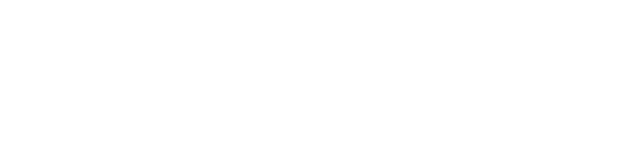
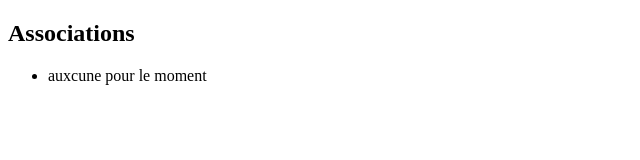
Before and after one commit to AKD-07/mon-cv, a plain HTML site: page index.html in a window 1280 px wide. Shown: the whole page, without its empty margins (0-640 px from the left). Drawn offline with Linux system fonts and the light colour scheme.

Commit message:
mise en place de la section associations

```diff
--- a/index.html
+++ b/index.html
@@ -7,6 +7,9 @@
   <title>Mon CV</title>
 </head>
 <body>
-
+<h2>Associations</h2>
+<ul>
+  <li>auxcune pour le moment </li>
+</ul>
 </body>
 </html>
```
